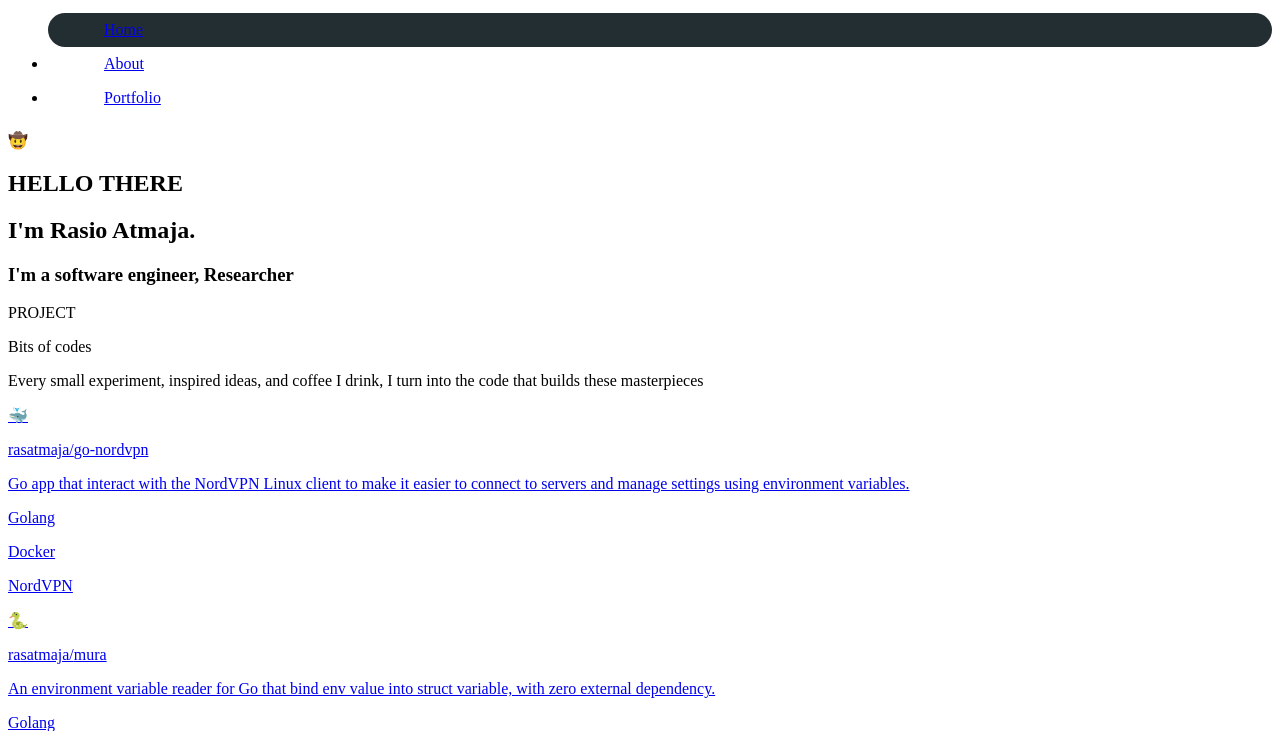
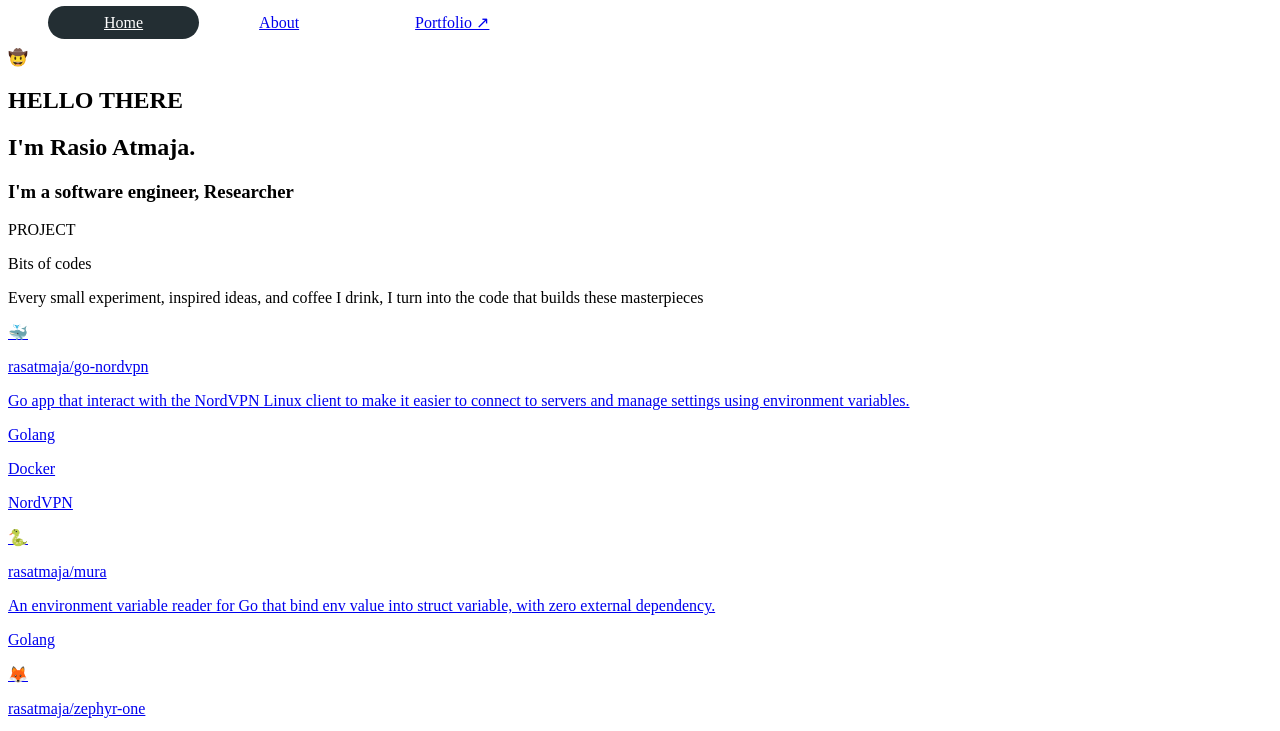
Before and after one commit to rasatmaja/rasio.dev, an Astro site: page / in a window 1280 px wide. Shown: the part 67-798 px from the top of the page. Built offline with nearby package versions, Linux system fonts and the light colour scheme; Astro itself is replaced by a stand-in of ours.

Commit message:
feat: add active state on current page

```diff
--- a/src/components/Header.astro
+++ b/src/components/Header.astro
@@ -1,4 +1,6 @@
 ---
+const pathname = new URL(Astro.request.url).pathname;
+const currentPath = pathname.slice(1);
 ---
 <script>
 	const menu = document.getElementById("menu-button");
@@ -32,22 +34,22 @@
 			</button>
 		</div>
 		<nav class="menu-toggle hidden md:flex">
-			<ul class="px-4 md:px-0 w-full flex flex-col md:flex-row md:justify-between md:items-center font-medium text-gray-600 text-base">
-				<li class="active"><a href="/">Home</a></li>
-				<li><a href="/">About</a></li>
-				<li><a href="https://github.com/rasatmaja" target="_blank">Portfolio</a></li>
+			<ul class="navbar px-4 md:px-0 w-full flex flex-col md:flex-row md:justify-between md:items-center font-medium text-gray-600 text-base">
+				<a href="/" class=`${currentPath === '' ? 'active' : ''} navbar-link`>Home</a>
+				<a href="/about" class=`${currentPath === 'about' ? 'active' : ''} navbar-link`>About</a>
+				<a href="https://github.com/rasatmaja" class="navbar-link" target="_blank">Portfolio <span class="ml-1">↗</span></a>
 			</ul>
 		</nav>
 	</div>
 </div>
 
 <style>
-	li {
+	.navbar-link {
 		@apply px-3;
 		@apply py-2;
 	}
 	@media (min-width: 768px) {
-		li {
+		.navbar-link {
 			@apply px-14;
 			@apply py-2;
 		}
```
